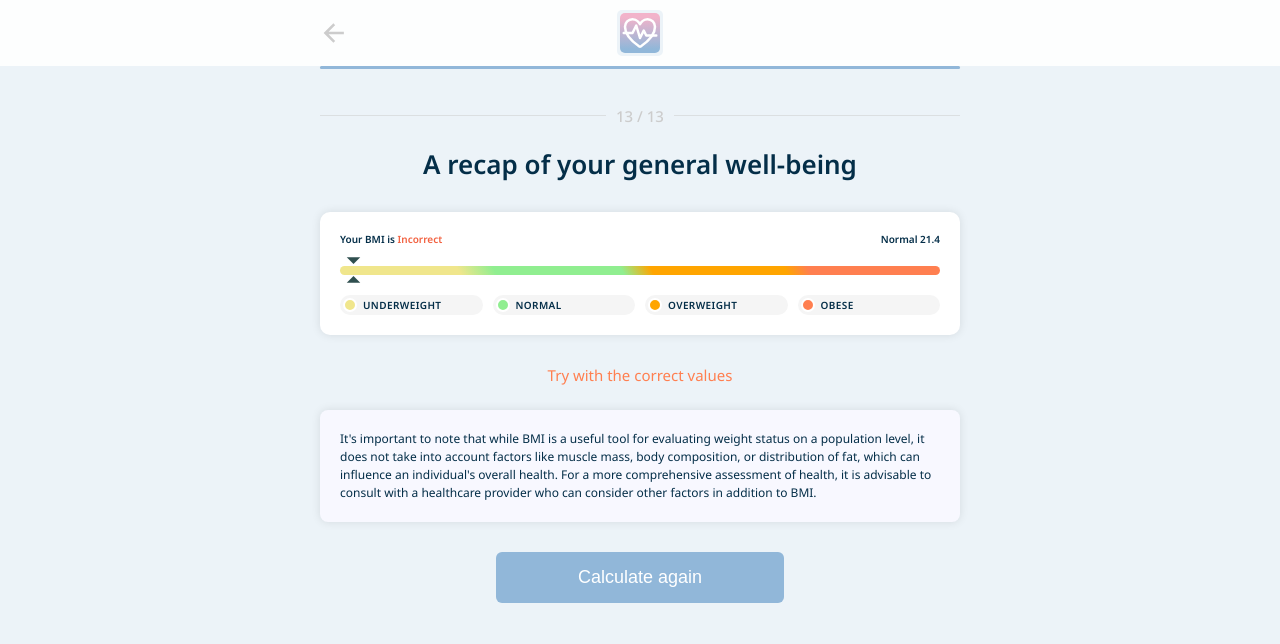
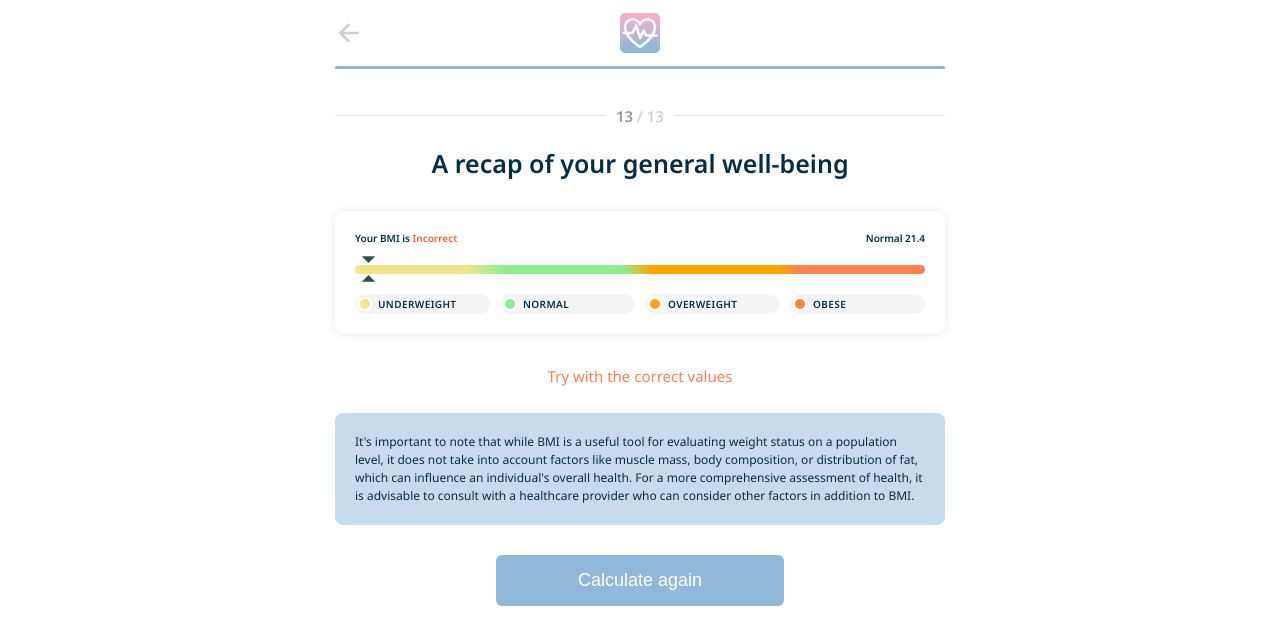
Before and after one commit to njordulv/react-fasting-app, a React (Create React App) app: page /quiz/results in a window 1280 px wide. Shown: the top 644 px of the page. Built offline with nearby package versions, Linux system fonts and the light colour scheme.

Commit message:
UPD: functionality, UI, styles

```diff
--- a/public/index.html
+++ b/public/index.html
@@ -10,7 +10,7 @@
     <link rel="preconnect" href="https://fonts.googleapis.com" />
     <link rel="preconnect" href="https://fonts.gstatic.com" crossorigin />
     <link
-      href="https://fonts.googleapis.com/css2?family=Noto+Sans:wght@400;500;600&display=swap"
+      href="https://fonts.googleapis.com/css2?family=Noto+Sans:wght@300;400;500;600&display=swap"
       rel="stylesheet"
     />
     <title>React Fasting App</title>
--- a/src/App.jsx
+++ b/src/App.jsx
@@ -1,5 +1,5 @@
 import { BrowserRouter, Route, Routes } from "react-router-dom"
-import { SelectedOptionsProvider } from "./components/SelectedOptionsContext"
+import { OptionsProvider } from "./components/OptionsContext"
 import Body from "./components/Body"
 import StepLayout from "./layouts/StepLayout"
 import Home from "./components/Home"
@@ -15,7 +15,7 @@ import "./variables.css"
 function App() {
   return (
     <BrowserRouter>
-      <SelectedOptionsProvider>
+      <OptionsProvider>
         <div className="App">
           <Body>
             <Routes>
@@ -37,7 +37,7 @@ function App() {
             </Routes>
           </Body>
         </div>
-      </SelectedOptionsProvider>
+      </OptionsProvider>
     </BrowserRouter>
   )
 }
--- a/src/App.module.css
+++ b/src/App.module.css
@@ -4,7 +4,7 @@
 
 .wrapper {
   width: 100%;
-  max-width: 670px;
+  max-width: 640px;
   padding: 0 15px;
   margin: 0 auto;
   box-sizing: border-box;
@@ -36,12 +36,8 @@
 
 .logoIcon {
   color: #fff;
-  background: var(--primary-color);
-  background: linear-gradient(
-    180deg,
-    var(--primary-color) 10%,
-    var(--primary-light) 90%
-  );
+  background: var(--secondary);
+  background: linear-gradient(180deg, var(--secondary) 10%, var(--primary) 90%);
   font-size: 40px;
   border-radius: 5px;
 }
@@ -67,7 +63,7 @@
   height: 3px;
   transition: all 0.45s ease-out;
   box-sizing: border-box;
-  background: var(--primary-light);
+  background: var(--primary);
 }
 
 .totalQuestions {
@@ -79,6 +75,10 @@
   text-transform: uppercase;
   transition: all 0.3s ease;
   margin-bottom: 20px;
+}
+
+.totalQuestions b {
+  color: #999;
 }
 
 .totalQuestions:before {
@@ -126,7 +126,7 @@
 
 .buttonIcon:hover {
   outline: none;
-  color: var(--primary-light);
+  color: var(--primary-1);
 }
 
 .btnBack {
--- /dev/null
+++ b/src/components/OptionsContext.jsx
@@ -0,0 +1,17 @@
+import { createContext, useContext, useState } from "react"
+
+const OptionsContext = createContext()
+
+export function useSelectedOptions() {
+  return useContext(OptionsContext)
+}
+
+export function OptionsProvider({ children }) {
+  const [optionsHistory, setOptionsHistory] = useState({})
+
+  return (
+    <OptionsContext.Provider value={{ optionsHistory, setOptionsHistory }}>
+      {children}
+    </OptionsContext.Provider>
+  )
+}
--- a/src/components/ProgressBar.jsx
+++ b/src/components/ProgressBar.jsx
@@ -19,7 +19,7 @@ const ProgressBar = () => {
       </div>
       <div className={styles.totalQuestions}>
         <span>
-          {currentIndex} / {totalRoutes - 1}
+          <b>{currentIndex}</b> / {totalRoutes - 1}
         </span>
       </div>
     </>
--- a/src/components/Question.jsx
+++ b/src/components/Question.jsx
@@ -1,18 +1,18 @@
 import { useLocation } from "react-router-dom"
-import { useSelectedOptions } from "./SelectedOptionsContext"
+import { RiCheckFill } from "react-icons/ri"
+import { useSelectedOptions } from "./OptionsContext"
 import styles from "./Question.module.css"
 
 const Question = ({ question, options, navigateTo }) => {
-  const { selectedOptionsHistory, setSelectedOptionsHistory } =
-    useSelectedOptions()
+  const { optionsHistory, setOptionsHistory } = useSelectedOptions()
   const location = useLocation()
-  const selectedOption = selectedOptionsHistory[location.pathname] || ""
+  const selectedOption = optionsHistory[location.pathname] || ""
 
   const handleOptionChange = (option) => {
     setTimeout(() => {
       navigateTo()
     }, 400)
-    setSelectedOptionsHistory((prevHistory) => ({
+    setOptionsHistory((prevHistory) => ({
       ...prevHistory,
       [location.pathname]: option,
     }))
@@ -34,6 +34,9 @@ const Question = ({ question, options, navigateTo }) => {
               />
               <span className={styles.questionItemBackground}></span>
               <span className={styles.questionItemTitle}>{option}</span>
+              <span className={styles.questionCheckbox}>
+                <RiCheckFill className={styles.questionIcon} />
+              </span>
             </label>
           </div>
         ))}
--- a/src/components/Question.module.css
+++ b/src/components/Question.module.css
@@ -11,16 +11,33 @@
   display: flex;
   flex-direction: row;
   align-items: center;
-  gap: 15px;
+  text-align: left;
+  gap: 10px;
   border-radius: 10px;
-  padding: 20px;
-  font-weight: 500;
+  padding: 20px 20px 20px 55px;
   transition: all 0.3s ease;
-  box-shadow: 0px 1px 0 0px rgba(0, 0, 0, 0.2);
 }
 
-.questionItem:hover {
-  box-shadow: 0px -1px 0 0px rgba(0, 0, 0, 0.2);
+.questionCheckbox {
+  position: absolute;
+  left: 20px;
+  top: 50%;
+  margin-top: -11px;
+  background: #fff;
+  height: 22px;
+  width: 22px;
+  border-radius: 3px;
+  display: flex;
+  align-items: center;
+  justify-content: center;
+  cursor: pointer;
+}
+
+.questionIcon {
+  font-size: 19px;
+  color: #555;
+  opacity: 0;
+  transition: all 0.3s ease;
 }
 
 .questionInput {
@@ -39,7 +56,7 @@
 .questionItemBackground {
   position: absolute;
   border-radius: 10px;
-  background-color: #fff;
+  background-color: var(--primary-2);
   left: 0;
   top: 0;
   right: 0;
@@ -50,26 +67,27 @@
   transition: all 0.3s ease;
 }
 
-.questionInput:checked + .questionItemBackground {
-  background-color: var(--primary-color);
+.questionItem:hover .questionItemBackground {
+  background-color: var(--primary-1);
 }
 
-.questionInput:checked + .questionItemBackground + .questionItemTitle {
-  color: #fff;
+.questionInput:checked + .questionItemBackground {
+  background-color: var(--secondary-1);
+}
+
+.questionInput:checked:hover + .questionItemBackground {
+  background-color: var(--secondary);
+}
+
+.questionInput:checked + span + span + .questionCheckbox .questionIcon {
+  opacity: 1;
 }
 
 .questionItemTitle {
   position: relative;
+  transition: all 0.3s ease;
+  color: black;
+  font-weight: 300;
   z-index: -1;
   top: 0;
 }
-
-.questionItemActive .questionItemTitle {
-  color: #fff;
-}
-
-.questionItem:hover .questionItemTitle {
-  position: relative;
-  top: 1px;
-  transition: all 0.3s ease;
-}
--- a/src/components/Results.module.css
+++ b/src/components/Results.module.css
@@ -11,12 +11,11 @@
 
 .bmiTextSmall {
   padding: 20px;
-  background-color: ghostwhite;
+  background-color: var(--primary-2);
   border-radius: 8px;
   text-align: left;
   font-size: 12px;
   line-height: 18px;
-  box-shadow: 0 0 10px rgba(0, 0, 0, 0.1);
 }
 
 .bmiRes {
--- a/src/components/SelectedOptionsContext.jsx
+++ /dev/null
@@ -1,19 +0,0 @@
-import { createContext, useContext, useState } from "react"
-
-const SelectedOptionsContext = createContext()
-
-export function useSelectedOptions() {
-  return useContext(SelectedOptionsContext)
-}
-
-export function SelectedOptionsProvider({ children }) {
-  const [selectedOptionsHistory, setSelectedOptionsHistory] = useState({})
-
-  return (
-    <SelectedOptionsContext.Provider
-      value={{ selectedOptionsHistory, setSelectedOptionsHistory }}
-    >
-      {children}
-    </SelectedOptionsContext.Provider>
-  )
-}
--- a/src/index.css
+++ b/src/index.css
@@ -7,6 +7,8 @@ body {
   font-family: "Noto Sans", sans-serif;
   color: var(--color);
   background-color: var(--background);
+  font-size: var(--font-size);
+  line-height: var(--line-height);
 }
 
 header {
@@ -22,13 +24,13 @@ h2 {
 }
 
 h1 {
-  font-size: 50px;
-  line-height: 60px;
+  font-size: 35px;
+  line-height: 45px;
 }
 
 h2 {
-  font-size: 26px;
-  line-height: 36px;
+  font-size: 25px;
+  line-height: 35px;
 }
 
 p {
@@ -55,7 +57,7 @@ button:disabled {
   max-width: 288px;
   cursor: pointer;
   color: #fff;
-  background-color: var(--btn);
+  background-color: var(--primary);
   text-decoration: none;
   transition: all 0.3s ease;
 }
--- a/src/variables.css
+++ b/src/variables.css
@@ -1,11 +1,14 @@
 :root {
-  --background: #ecf3f8;
-  --primary-color: #f2b3ca;
-  --primary-light: #91b7d9;
+  --background: #fff;
+  --primary: rgba(145, 183, 217, 1);
+  --primary-1: rgba(145, 183, 217, 0.8);
+  --primary-2: rgba(145, 183, 217, 0.5);
+  --secondary: rgba(242, 179, 202, 1);
+  --secondary-1: rgba(242, 179, 202, 0.7);
   --secondary-color: #a63754;
   --secondary-light: #bf6083;
   --color: #042e48;
-  --btn: #91b7d9;
+  --btn: rgb(145, 183, 217);
   --btn-hover: #649aca;
   --font-size: 16px;
   --line-height: 24px;
```
Also changed, not shown: 1 other file (tests, documents, lock files or other folders).
